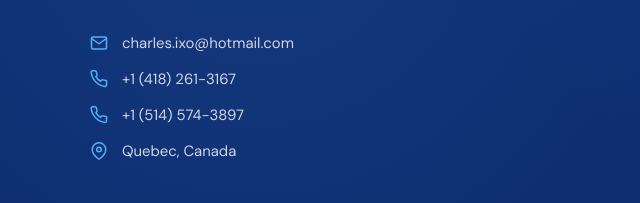
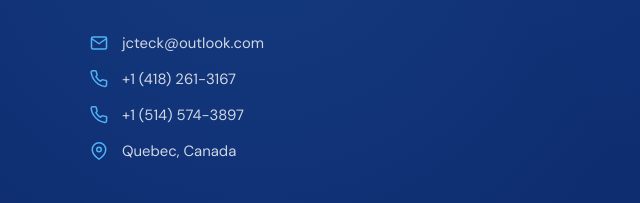
Before and after one commit to JCteckai/-jcteck, a plain HTML site: page index.html in a window 1280 px wide. Shown: the part 5746-5949 px from the top of the page, 0-640 px from the left. Drawn offline with nearby package versions, Linux system fonts and the light colour scheme.

Commit message:
Update index.html

```diff
--- a/index.html
+++ b/index.html
@@ -1,3 +1,4 @@
+
 <!DOCTYPE html>
 <html lang="fr">
 <head>
@@ -1448,7 +1449,7 @@
 
   // ── Afficher le courriel ────────────────────────────────────────────────────
   var el = document.getElementById('mail-show');
-  if (el) el.textContent = 'charles.ixo' + '@' + 'hotmail.com';
+  if (el) el.textContent = 'jcteck' + '@' + 'outlook.com';
 
   // ── Navbar scroll ───────────────────────────────────────────────────────────
   window.addEventListener('scroll', function() {
```
